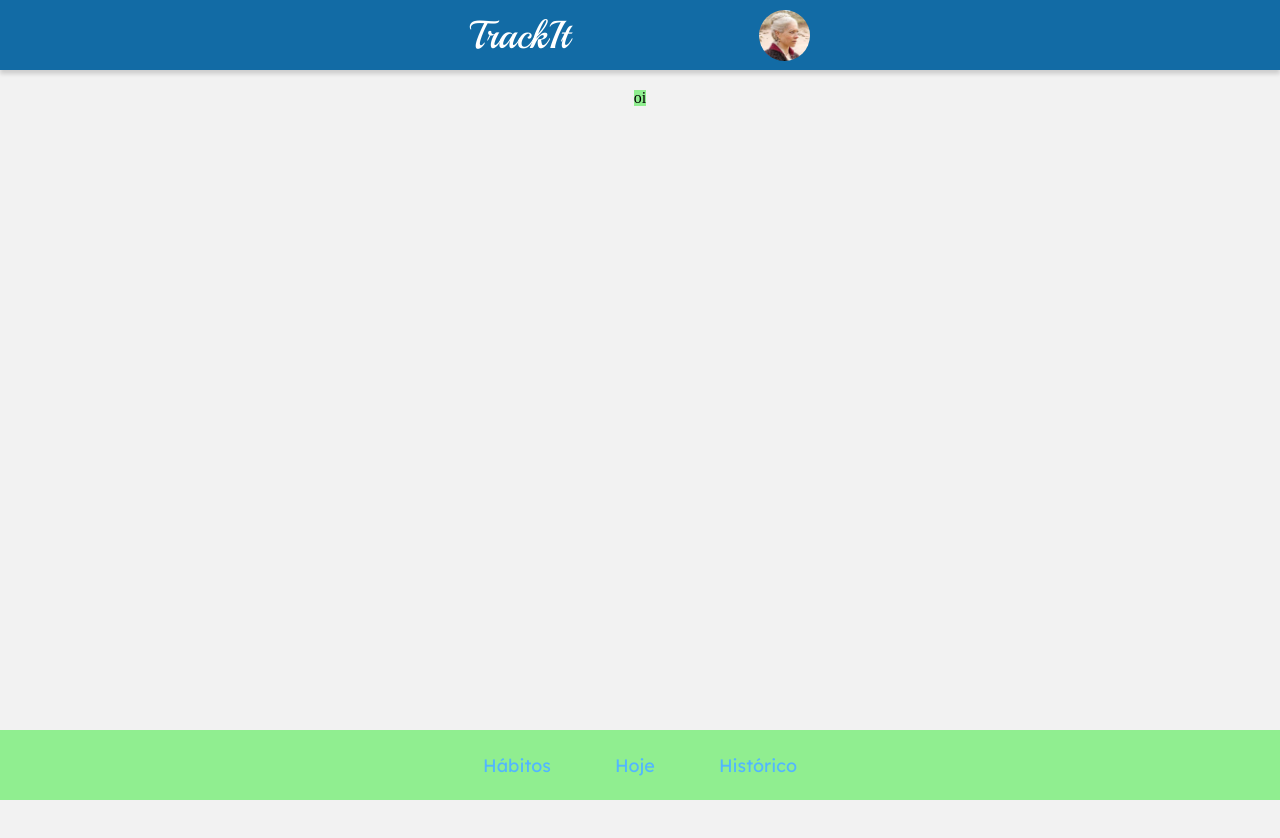
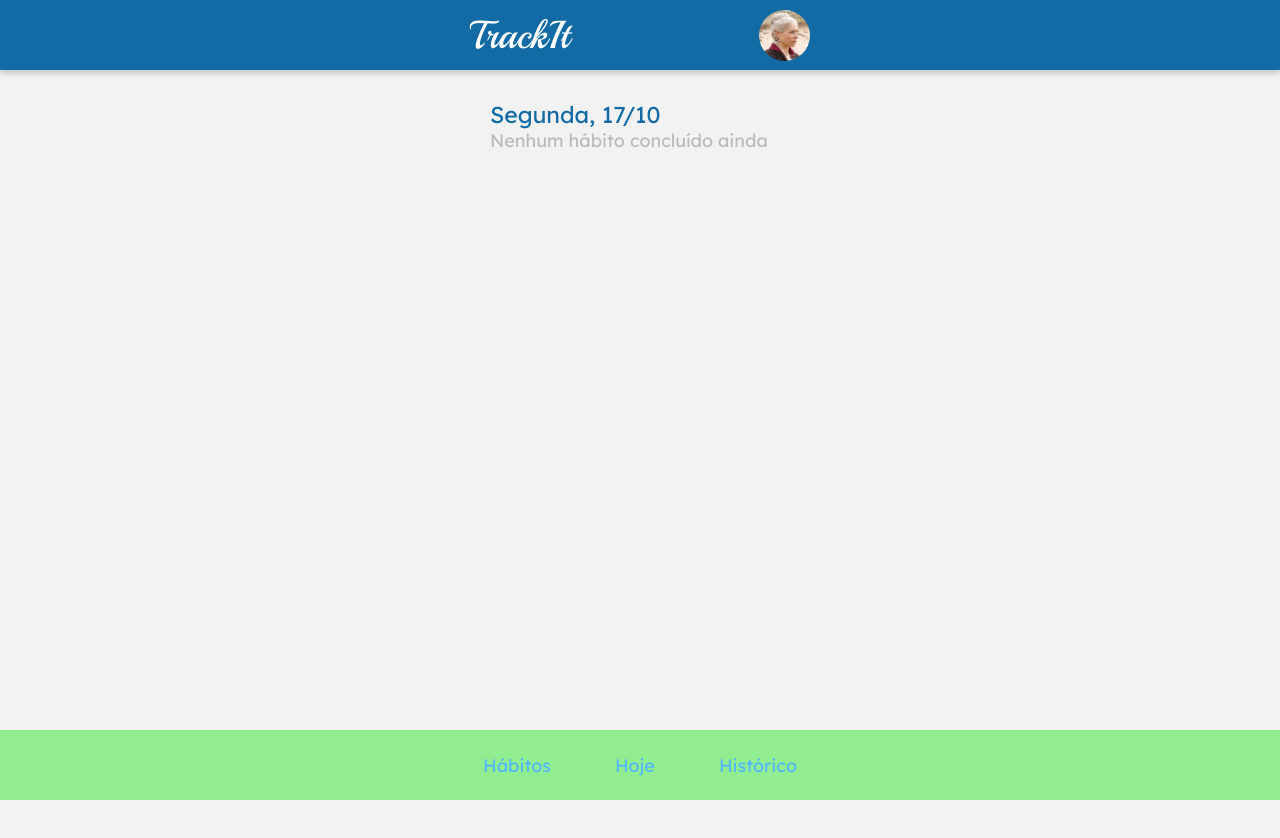
Before and after one commit to AnneKinder/projeto11-trackit, a React (Create React App) app: page / in a window 1280 px wide. Shown: the top 838 px of the page. Built offline with nearby package versions, Linux system fonts and the light colour scheme.

Commit message:
today header

```diff
--- a/src/pages/TodayPage/TodayBar.js
+++ b/src/pages/TodayPage/TodayBar.js
@@ -1,18 +1,54 @@
 import styled from "styled-components";
 
+export default function TodayBar() {
+  const today = { day: "Segunda", date: "17/10" };
 
-
-
-export default function TodayBar() {
   return (
     <TodayBarSty>
-        <div> oi </div>
+      <h1>
+        {" "}
+        {today.day}, {today.date}
+      </h1>
+      <NothingSty>Nenhum hábito concluído ainda </NothingSty>
+      <SomeSty></SomeSty>
     </TodayBarSty>
   );
 }
 
+const TodayBarSty = styled.div`
+  box-sizing: border-box;
+  height: 70px;
+  width: 340px;
+  display: flex;
+  flex-direction: column;
+  justify-content: center;
+  padding: 0 20px;
+  font-family: "Lexend Deca";
 
-  const TodayBarSty = styled.div`
-  background-color: lightgreen;
+  h1 {
+    font-weight: 400;
+    font-size: 22.976px;
+    line-height: 29px;
+    color: #126ba5;
+  }
+`;
 
-  `
+const NothingSty = styled.p`
+  font-family: "Lexend Deca";
+  font-style: normal;
+  font-weight: 400;
+  font-size: 17.976px;
+  line-height: 22px;
+  color: #bababa;
+`;
+
+const SomeSty = styled.p`
+font-family: 'Lexend Deca';
+font-style: normal;
+font-weight: 400;
+font-size: 17.976px;
+line-height: 22px;
+color: #8FC549;
+
+
+`;
```
Also changed, not shown: src/pages/TodayPage/TodayCard.js (added). Lines whose indentation alone changed are shown as unchanged.
